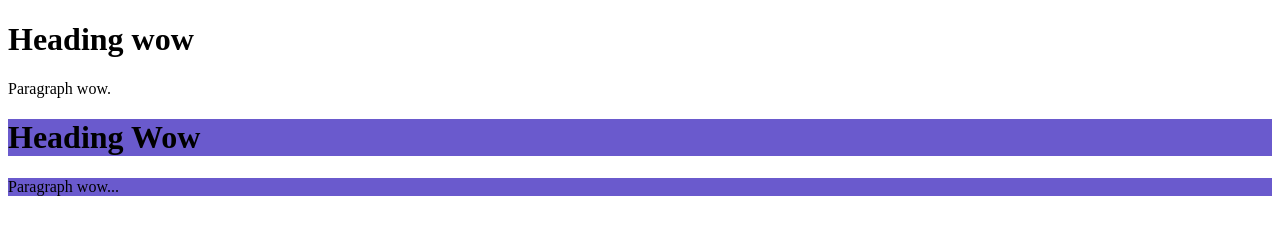
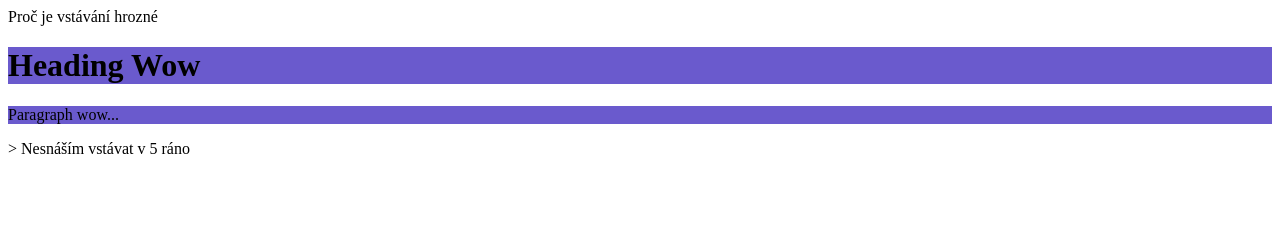
Before and after one commit to zoezoz/zoezoz.github.io, a plain HTML site: page index.html in a window 1280 px wide. Drawn offline with Linux system fonts and the light colour scheme.

Commit message:
Update index.html

```diff
--- a/index.html
+++ b/index.html
@@ -1,11 +1,9 @@
 <!DOCTYPE html>
 <html>
 <body>
-
-<h1>Heading wow</h1>
-<p>Paragraph wow.</p>
-
+Proč je vstávání hrozné
+<h1 style="background-color:SlateBlue;">Heading Wow</h1>
+<p style="background-color:SLateBlue;">Paragraph wow...</p>>
+Nesnáším vstávat v 5 ráno
 </body>
 </html>
-<h1 style="background-color:SlateBlue;">Heading Wow</h1>
-<p style="background-color:SLateBlue;">Paragraph wow...</p>
```
